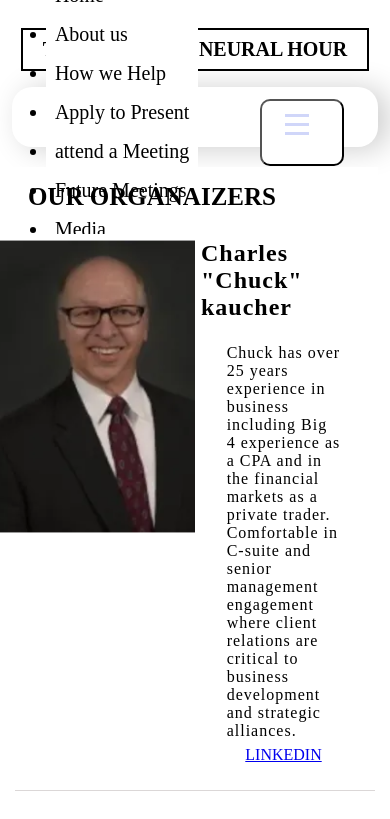
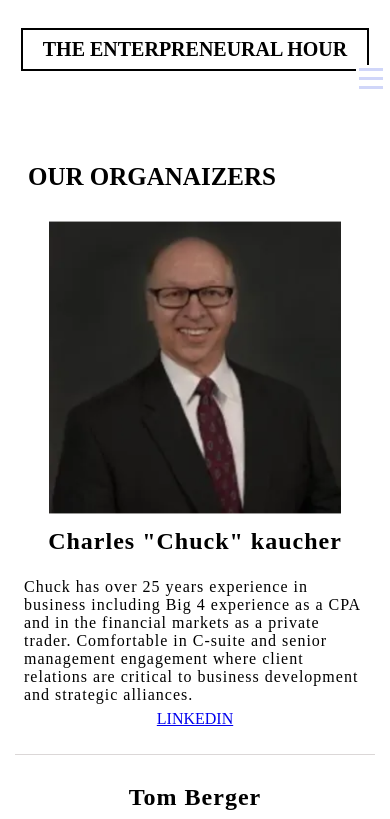
Before and after one commit to Krishnatejakrish/krishna, a React (Vite) app: page / in a window 390 px wide. Shown: the top 819 px of the page. Built offline with nearby package versions, Linux system fonts and the light colour scheme.

Commit message:
Update App.css

```diff
--- a/src/App.css
+++ b/src/App.css
@@ -33,7 +33,7 @@
     border: 2px solid black;
     padding: 8px 20px ;
 }
-.nav_links{
+.nav_links,.menu{
     width: 100%;
     height: 60px;
     display: flex;
@@ -42,9 +42,9 @@
     border-radius: 20px;
     font-size: 20px;
     box-shadow: 10px 2px 30px 0px rgba(0, 0, 0, 0.2);
-
-
-
+}
+.menu{
+    list-style-type: none;
 }
 .link{
     text-decoration: none;
@@ -216,3 +216,97 @@ li{
     margin-top: 20px;
 
 }
+
+.hamburg{
+    display: none;
+}
+
+@media screen and (max-width:820px){
+    .header{
+        height: 75px;
+        width: 100%;
+        display: flex;
+        justify-content: center;
+        align-items: center;
+        text-transform: uppercase;
+    }
+    .nav_links{
+        box-shadow: none;
+    }
+    .menu{
+        display: none;
+
+    }
+    .menumobile{
+        position: absolute;
+        display: block;
+        justify-content: center;
+        align-items: center;
+        list-style: none;
+        backdrop-filter: blur(5px);
+        right: 0;
+        top: 10px;
+        transition: all 0.5s ease-out;
+        height: 400px;
+        width: 200px;
+        padding: 20px;
+    }
+    li{
+        margin-bottom: 30px;
+    }
+    .hamburg{
+        display: block;
+        position: absolute;
+        top: 15px;
+        right: 4px;
+        height: 50px;
+        width: 50px;
+        border-radius: 20px;
+        background: none;
+        border: none;
+        /* box-shadow: 10px 2px 30px 0px rgba(0, 0, 0, 0.2); */
+        padding: 20px;
+    }
+    .hamburg:hover{
+        background-color: none !important;
+    }
+    .help1,.home,.aboutus,.mediaplatform,.attend{
+        margin-top: 0px;
+    }
+
+    /* home */
+    .chuck,.tom,.scott,.team,.sponsor{
+        height: fit-content;
+        display: flex;
+        flex-direction: column;
+        width: 100%;
+        padding-bottom: 20px;
+        margin-bottom: 20px;
+        border-bottom: 1px solid rgb(219, 215, 215);
+    }
+    .img{
+        height: 100%;
+        width: 100%;
+       padding: 4px;
+    }
+    .details{
+        width: 100%;
+
+    }
+    p{
+        width: 100%;
+        letter-spacing: 1px;
+    }
+    .teamimg,.sponsorimg{
+        margin: 20px;
+    }
+
+    /* how we help */
+    .help{
+        display: flex;
+        flex-direction: column;
+        justify-content: center;
+        align-items: start;
+        width: 100%;
+    }
+}
```
